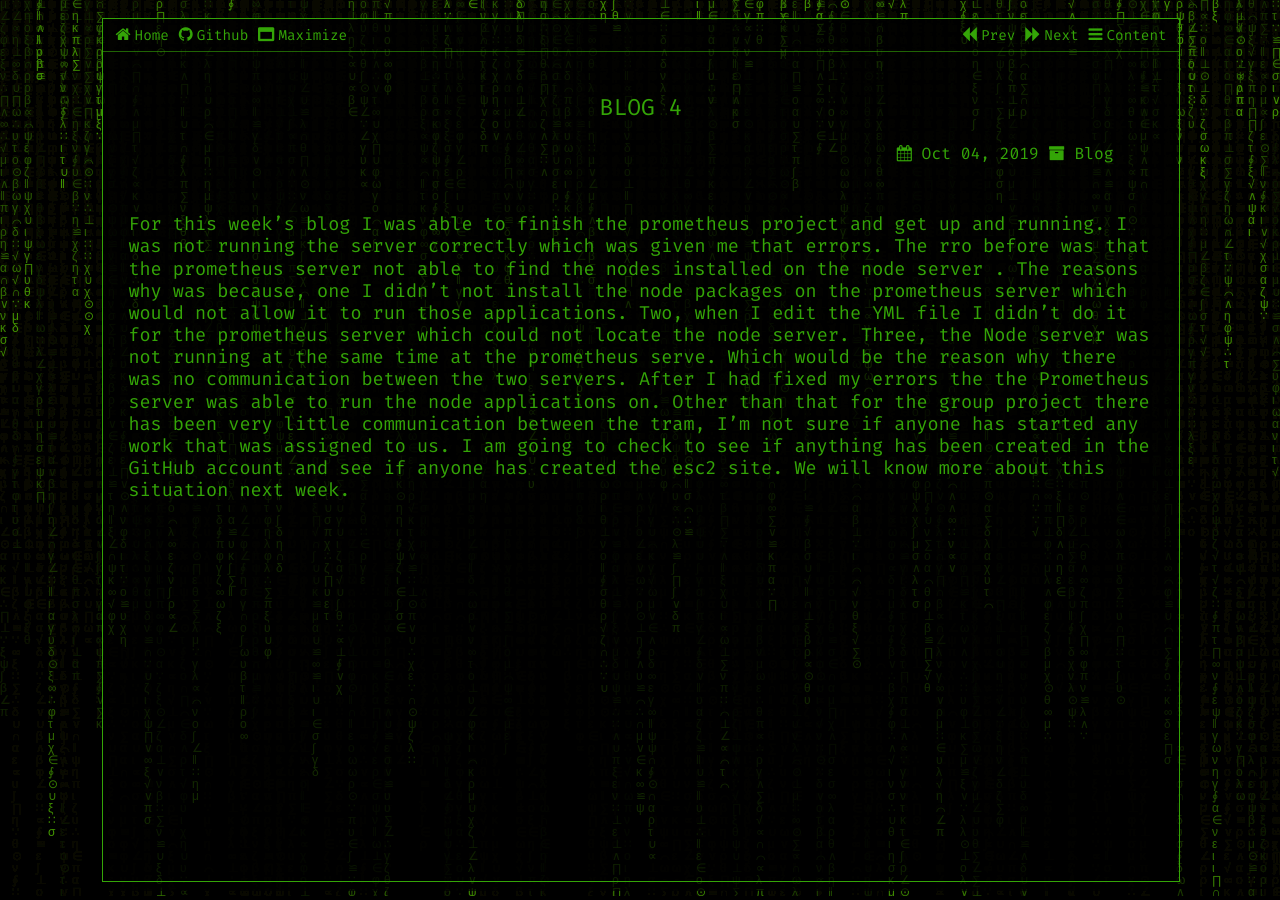
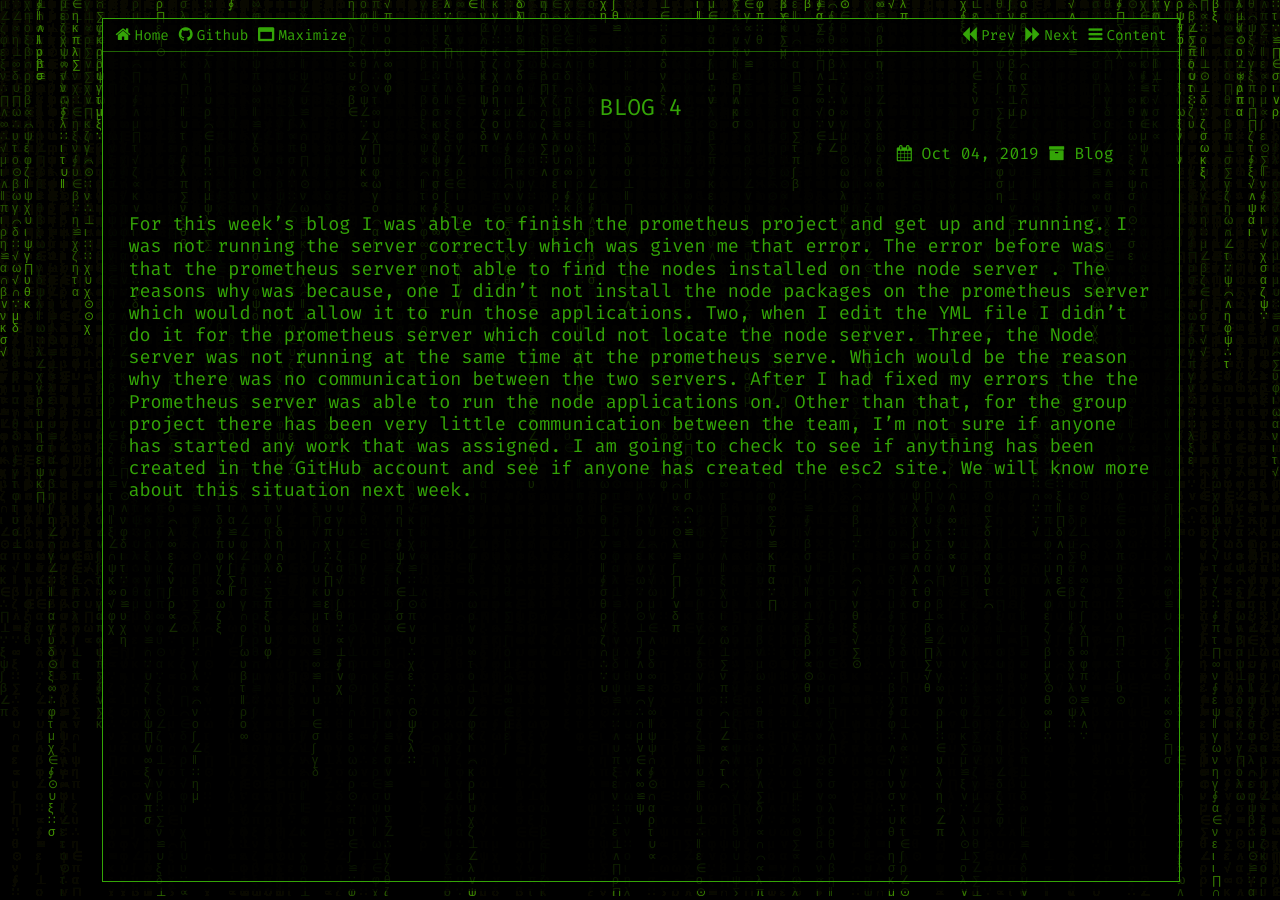
Before and after one commit to dsr88068/dsr88068.github.io, a Jekyll site: the page built from _posts/2019-10-04-Blog-4.md, in a window 1280 px wide. Built offline with Jekyll 4.4.1, drawn with Linux system fonts in a browser that asks for light colours.

Commit message:
Update 2019-10-04-Blog-4.md

```diff
--- a/_posts/2019-10-04-Blog-4.md
+++ b/_posts/2019-10-04-Blog-4.md
@@ -5,4 +5,4 @@ category: Blog
 toc_level: 1
 date: 2019-10-4
 ---
-For this week's blog I was able to finish the prometheus project and get up and running. I was not  running the server correctly which was given me that errors. The rro before was that the prometheus server  not able to find the nodes installed on the node server . The reasons why was  because, one I didn't not install the node packages on the prometheus server  which would not allow it to run those applications. Two, when I  edit the YML file I didn't do it for the prometheus server which could not locate the node server. Three,  the Node server was not running at the same time at the prometheus serve. Which would be the reason why there was no communication between the two servers. After I had fixed my errors  the the Prometheus server was able to run the node applications on. Other than that for the group project there has been very little communication between the tram, I'm not sure if anyone has started  any work that was assigned to us. I am going to check to see if anything has been created  in the GitHub account and see if anyone has created the esc2 site.  We will know more about this situation next week.
+For this week's blog I was able to finish the prometheus project and get up and running. I was not  running the server correctly which was given me that error. The error before was that the prometheus server  not able to find the nodes installed on the node server . The reasons why was  because, one I didn't not install the node packages on the prometheus server  which would not allow it to run those applications. Two, when I  edit the YML file I didn't do it for the prometheus server which could not locate the node server. Three,  the Node server was not running at the same time at the prometheus serve. Which would be the reason why there was no communication between the two servers. After I had fixed my errors  the the Prometheus server was able to run the node applications on. Other than that, for the group project there has been very little communication between the team, I'm not sure if anyone has started  any work that was assigned. I am going to check to see if anything has been created  in the GitHub account and see if anyone has created the esc2 site.  We will know more about this situation next week.
```
